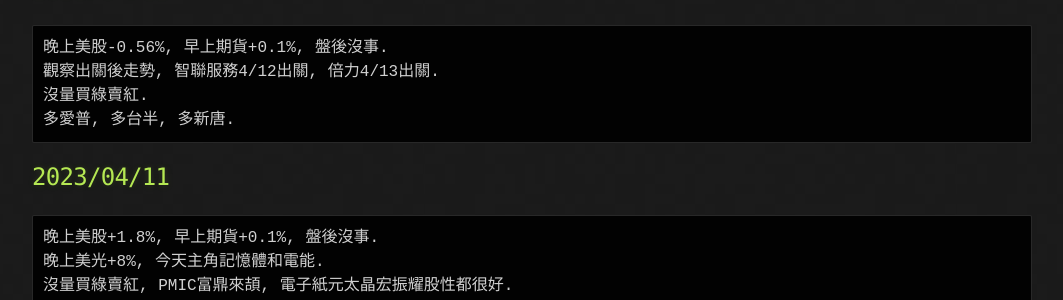
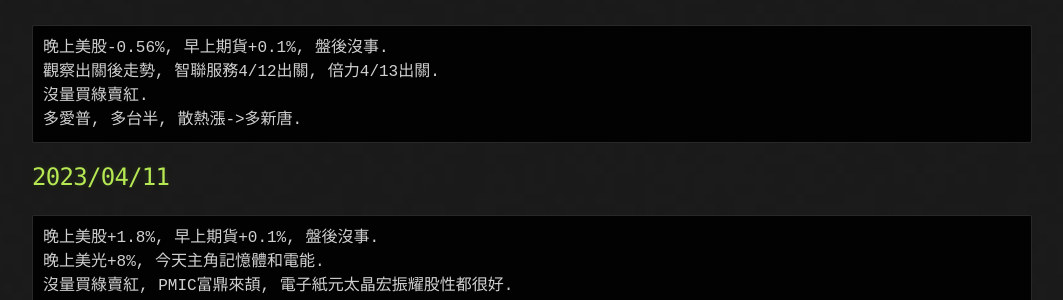
Before and after one commit to lepg5487/Stock_God, a Jekyll site: the page built from index.md, in a window 1280 px wide and 900 px high, scrolled down 468 px. Shown: the part 221-521 px from the top of the window, without its empty margins (108-1171 px from the left). Built offline with Jekyll 4.4.1, drawn with Linux system fonts in a browser that asks for light colours; our own code applies the rules of GitHub Pages for plain Markdown files.

Commit message:
Update index.md

````diff
--- a/index.md
+++ b/index.md
@@ -27,7 +27,7 @@
 晚上美股-0.56%, 早上期貨+0.1%, 盤後沒事.
 觀察出關後走勢, 智聯服務4/12出關, 倍力4/13出關.
 沒量買綠賣紅.
-多愛普, 多台半, 多新唐.
+多愛普, 多台半, 散熱漲->多新唐.
 ```
 
 ## 2023/04/11
````
